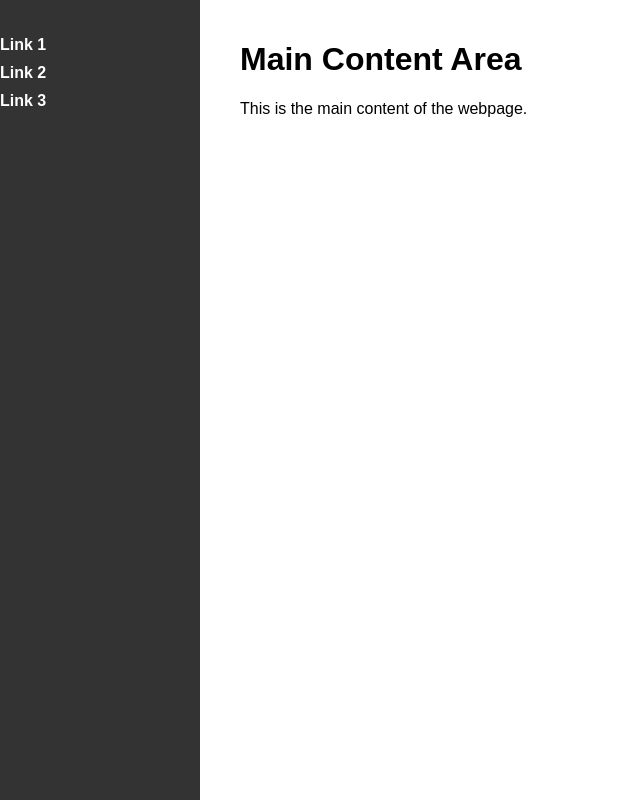
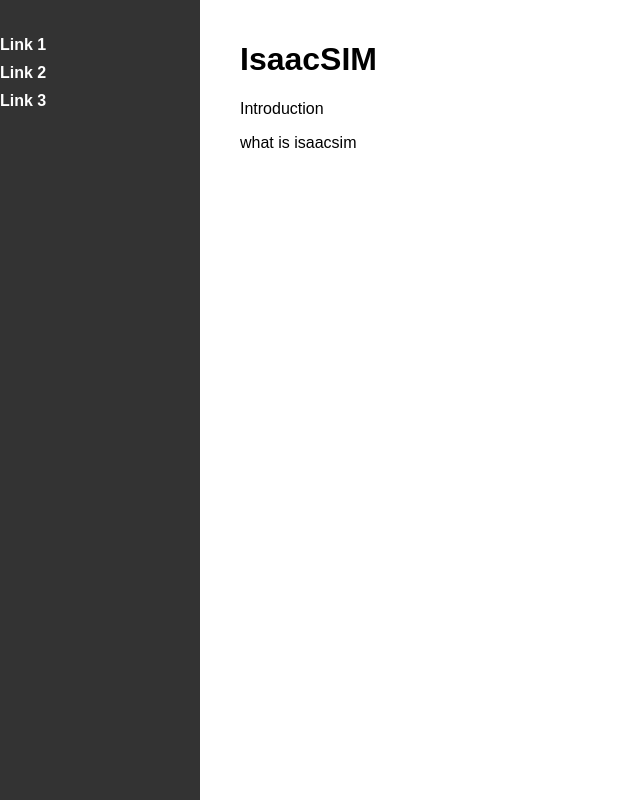
Before and after one commit to mcjy99/test1, a plain HTML site: page index.html in a window 1280 px wide. Shown: the whole page, without its empty margins (0-640 px from the left). Drawn offline with Linux system fonts and the light colour scheme.

Commit message:
Update index.html

```diff
--- a/index.html
+++ b/index.html
@@ -5,7 +5,7 @@
     <meta charset="UTF-8">
     <meta name="viewport" content="width=device-width, initial-scale=1.0">
     <link rel="stylesheet" href="styles.css">
-    <title>Simple Webpage</title>
+    <title>Test Page</title>
 </head>
 
 <body>
@@ -18,8 +18,9 @@
     </div>
 
     <div class="content">
-        <h1>Main Content Area</h1>
-        <p>This is the main content of the webpage.</p>
+        <h1>IsaacSIM</h1>
+        <p>Introduction</p>
+        <p> what is isaacsim </p>
     </div>
 </body>
 
```
